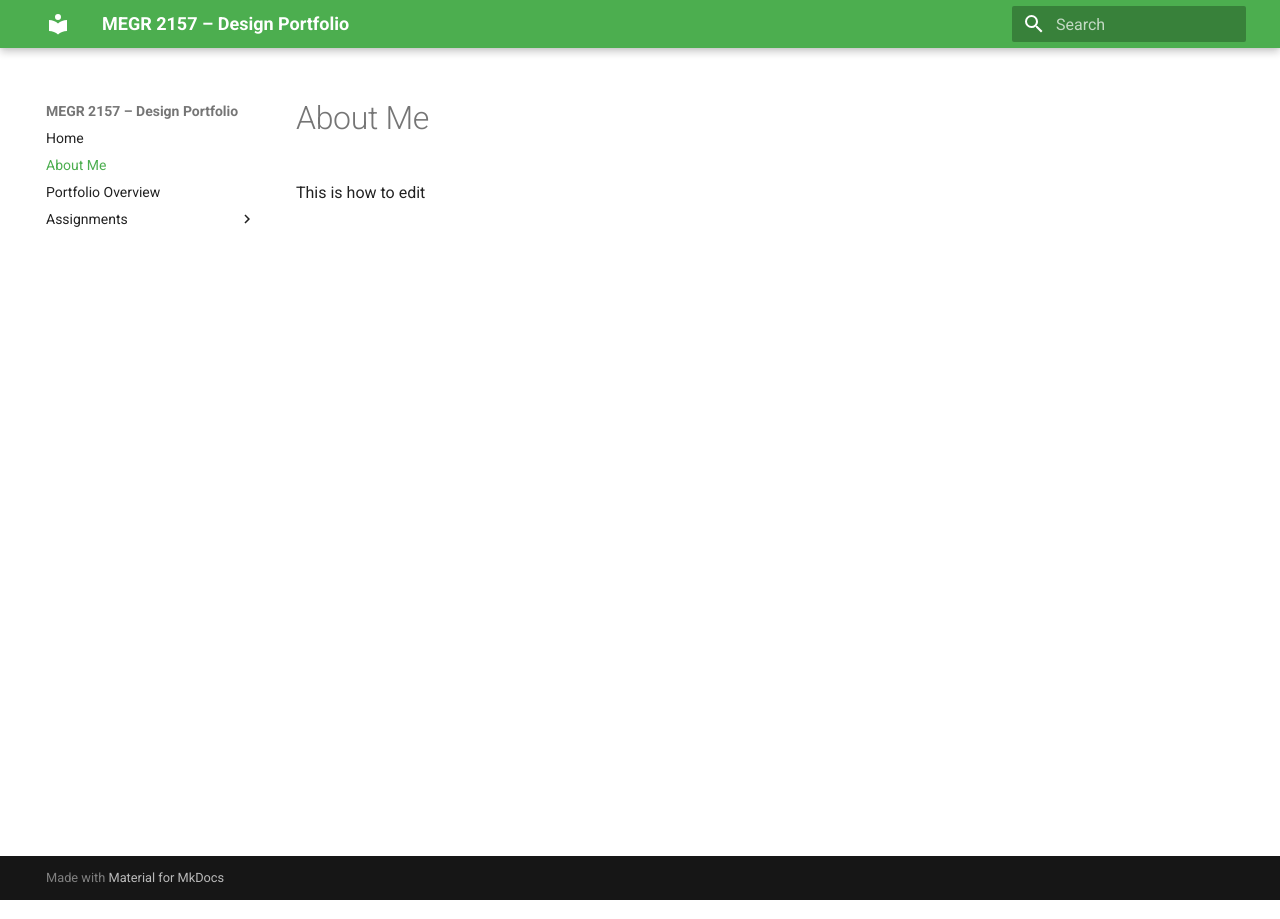
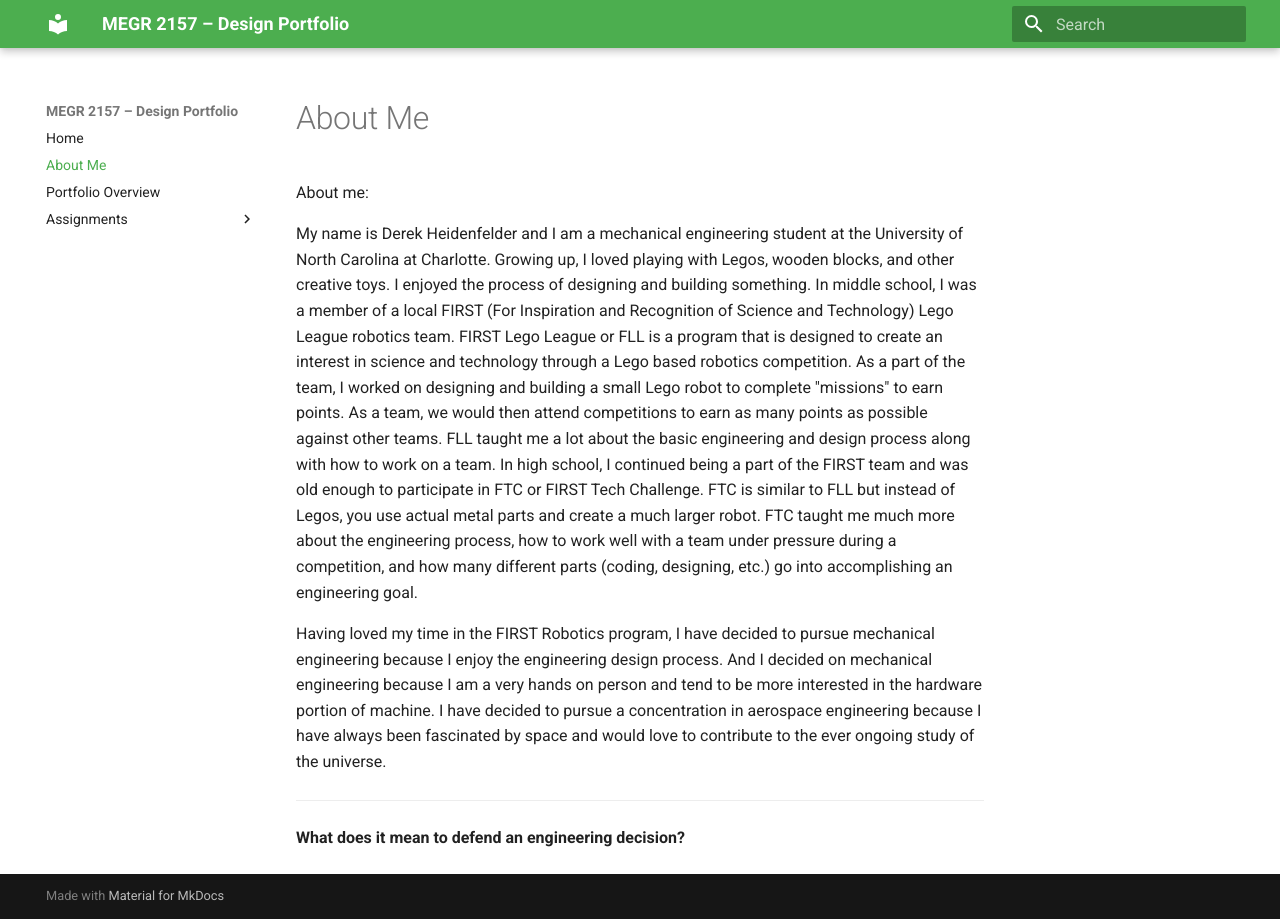
Before and after one commit to dheidenf-beep/DerekH-MEGR2157-portfolio, an MkDocs documentation site: the page built from docs/aboutme/index.md, in a window 1280 px wide. Built offline with MkDocs 1.6.1 and Material for MkDocs 9.7.7, drawn with Linux system fonts in a browser that asks for light colours.

Commit message:
Update 'About Me' section with personal details
Expanded the 'About Me' section with personal background and interests in engineering.

```diff
--- a/docs/aboutme/index.md
+++ b/docs/aboutme/index.md
@@ -1,2 +1,8 @@
-#About Me
-This is how to edit
+About me:
+
+My name is Derek Heidenfelder and I am a mechanical engineering student at the University of North Carolina at Charlotte. Growing up, I loved playing with Legos, wooden blocks, and other creative toys. I enjoyed the process of designing and building something. In middle school, I was a member of a local FIRST (For Inspiration and Recognition of Science and Technology) Lego League robotics team. FIRST Lego League or FLL is a program that is designed to create an interest in science and technology through a Lego based robotics competition. As a part of the team, I worked on designing and building a small Lego robot to complete "missions" to earn points. As a team, we would then attend competitions to earn as many points as possible against other teams. FLL taught me a lot about the basic engineering and design process along with how to work on a team. In high school, I continued being a part of the FIRST team and was old enough to participate in FTC or FIRST Tech Challenge. FTC is similar to FLL but instead of Legos, you use actual metal parts and create a much larger robot. FTC taught me much more about the engineering process, how to work well with a team under pressure during a competition, and how many different parts (coding, designing, etc.) go into accomplishing an engineering goal.
+
+Having loved my time in the FIRST Robotics program, I have decided to pursue mechanical engineering because I enjoy the engineering design process. And I decided on mechanical engineering because I am a very hands on person and tend to be more interested in the hardware portion of machine. I have decided to pursue a concentration in aerospace engineering because I have always been fascinated by space and would love to contribute to the ever ongoing study of the universe.
+
+---------------------------------------------------------
+**What does it mean to defend an engineering decision?**
```
